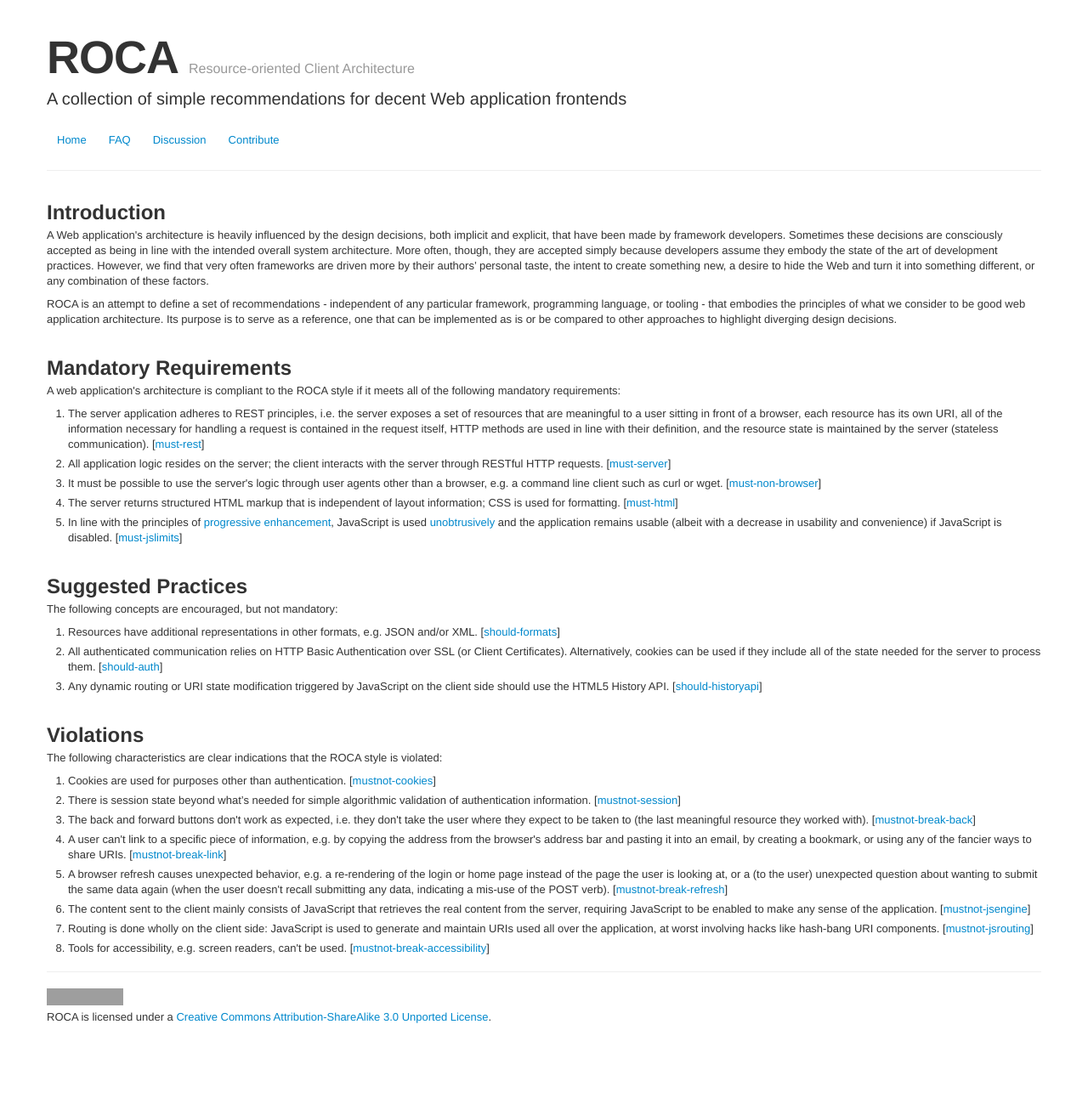
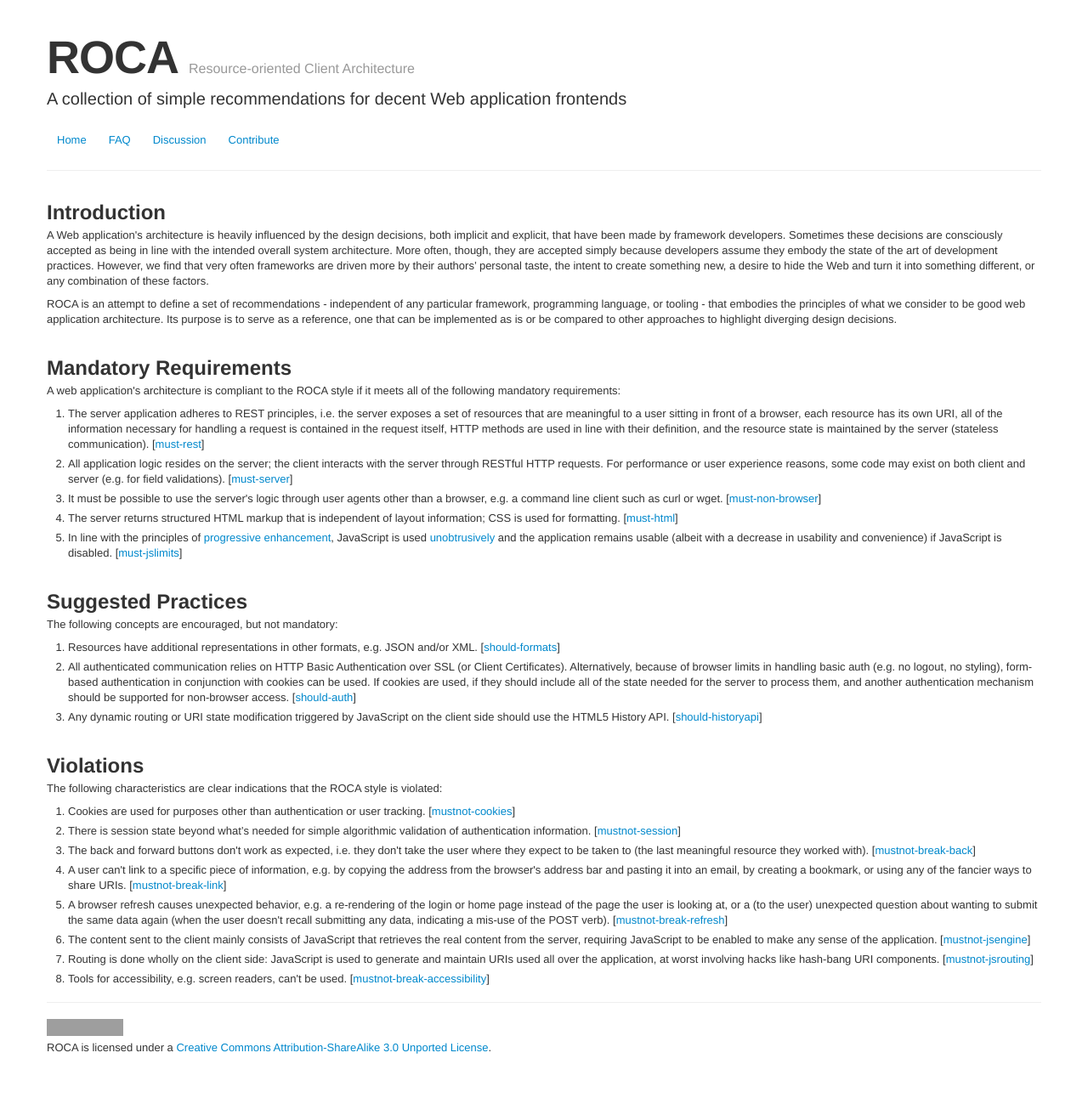
Before and after one commit to innoq/ROCA, a Jekyll site: the page built from index.html, in a window 1280 px wide. Shown: the whole page at 85% size. Built offline with Jekyll 4.4.1, drawn with Linux system fonts in a browser that asks for light colours; before the commit the page ends 1256 px from its top, so only the background shows below that; grey boxes are pictures that could not be loaded.

Commit message:
Additional input from @joewalnes

```diff
--- a/index.html
+++ b/index.html
@@ -20,7 +20,8 @@ title: "ROCA: Resource-oriented Client Architecture"
 	or tooling - that embodies the principles of what we consider to
 	be good web application architecture. Its purpose is to serve as
 	a reference, one that can be implemented as is or be compared to
-	other approaches to highlight diverging design decisions.
+	other approaches to highlight diverging design
+	decisions.
 </p>
 
 <h2>Mandatory Requirements</h2>
@@ -40,7 +41,9 @@ title: "ROCA: Resource-oriented Client Architecture"
 	</li>
 	<li><a name='must-server'></a>All application logic resides
 	  on the server; the client interacts with the server through
-	  RESTful HTTP requests. [<a href='#must-server'>must-server</a>]
+	  RESTful HTTP requests. For performance or user experience
+	  reasons, some code may exist on both client and server
+	  (e.g. for field validations). [<a href='#must-server'>must-server</a>]
 	</li>
 	<li><a name='must-non-browser'></a>It must be possible to use
 	  the server's logic through user agents other than a browser,
@@ -68,11 +71,15 @@ title: "ROCA: Resource-oriented Client Architecture"
   <li><a name='should-formats'></a>Resources have additional representations in other formats, e.g.
     JSON and/or XML. [<a href='#should-formats'>should-formats</a>]
   </li>
-  <li><a name='should-auth'></a>All authenticated communication relies on HTTP Basic
-    Authentication over SSL (or Client
-    Certificates). Alternatively, cookies can be used if
-    they include all of the state needed for the server to
-    process them. [<a href='#should-auth'>should-auth</a>]
+  <li><a name='should-auth'></a>All authenticated communication relies
+    on HTTP Basic Authentication over SSL (or Client
+    Certificates). Alternatively, because of browser limits in
+    handling basic auth (e.g. no logout, no styling), form-based
+    authentication in conjunction with cookies can be used. If cookies
+    are used, if they should include all of the state needed for the
+    server to process them, and another authentication mechanism
+    should be supported for non-browser
+    access. [<a href='#should-auth'>should-auth</a>]
   </li>
   <li>
     <a name='should-historyapi'></a>Any dynamic routing or URI state modification triggered
@@ -86,7 +93,7 @@ title: "ROCA: Resource-oriented Client Architecture"
 <ol>
 	<li><a name='mustnot-cookies'></a>Cookies
 	are used for purposes other than
-	authentication. [<a href='#mustnot-cookies'>mustnot-cookies</a>]
+	authentication or user tracking. [<a href='#mustnot-cookies'>mustnot-cookies</a>]
 	</li>
 	<li><a name='mustnot-session'></a>There
 		is session state beyond
```
